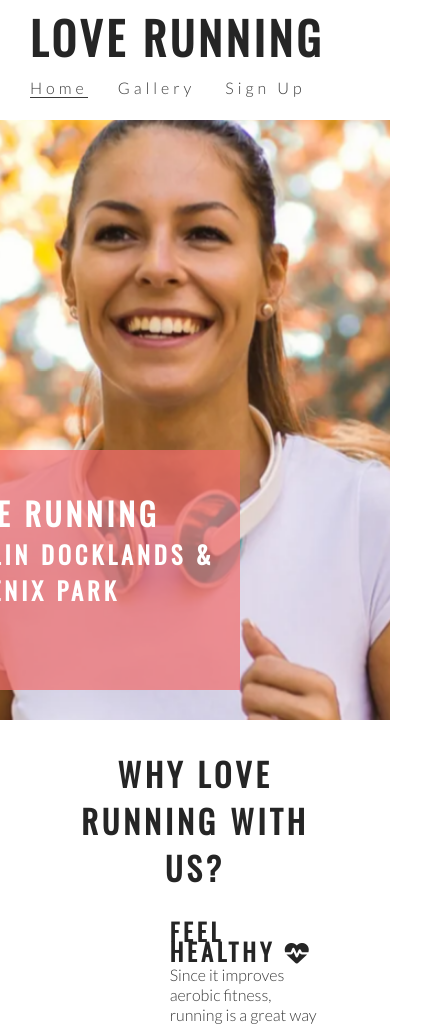
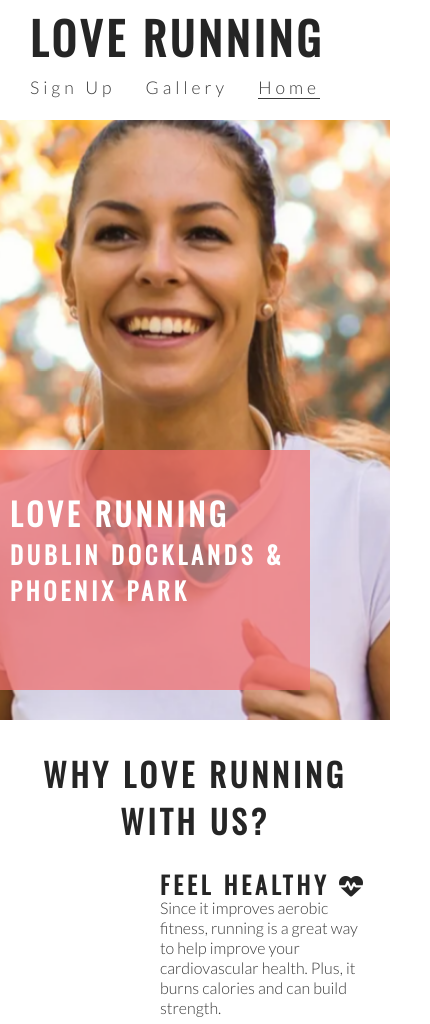
Before and after one commit to brianach/love-running, a plain HTML site: page index.html in a window 390 px wide. Shown: the top 1024 px of the page, 430 px wide, since content can reach past the window. Drawn offline with nearby package versions, Linux system fonts and the light colour scheme.

Commit message:
Clean up style .css page

```diff
--- a/assets/css/style.css
+++ b/assets/css/style.css
@@ -27,8 +27,10 @@ h1,h2 {
     margin-left: 30px;
 }
 
+/* navigation links */
+
 #menu {
-    font-size: 100%;
+    font-size: 110%;
     letter-spacing: 4px;
 
 }
@@ -37,12 +39,8 @@ h1,h2 {
     line-height: 75px;
 }
 
-#menu ul {
+#menu li {
     float: right;
-}
-
-#menu li {
-    float: left;
     list-style-type: none;
     margin-right: 30px;
 }
@@ -79,7 +77,7 @@ h1,h2 {
     width: 100%;
     background: url("../images/hero-image.webp") no-repeat center center;
 
-    /*animates the zoom effect on loading page */
+    /*animates zoom effect on loading page */
     animation-name: hero-zoom;
     animation-duration: 5s;
     animation-fill-mode: forwards;
@@ -262,29 +260,34 @@ footer {
     height: 1200px;
     margin: 0 auto;
     }
+
     #welcome {
         padding: 30px 0;
         margin: 0;
     }
+
     #left-about, #right-about {
         width: 100%;
         float: left;
         padding: 0;
     }
+
     #center-about {
         clear: both;
         width: 100%;
         float: left;
         padding: 0;
     }
+
     hr {
         display: none;
     }
 }
 
-/* For larger to medium screens size from 950px wide and down */
+/* For medium screens size from 950px wide and down */
 
 @media screen and (max-width: 950px) {
+
     #menu {
     clear: left;
     float: left;
@@ -292,4 +295,14 @@ footer {
     margin-bottom: 20px;
     line-height: 25px;
     }
+
+    #cover-text {
+        left: 0;
+    }
+
+    #club-ethos {
+        width: 90%;
+        height: 1200px;
+        margin: 0 auto;
+        }
 }
```
